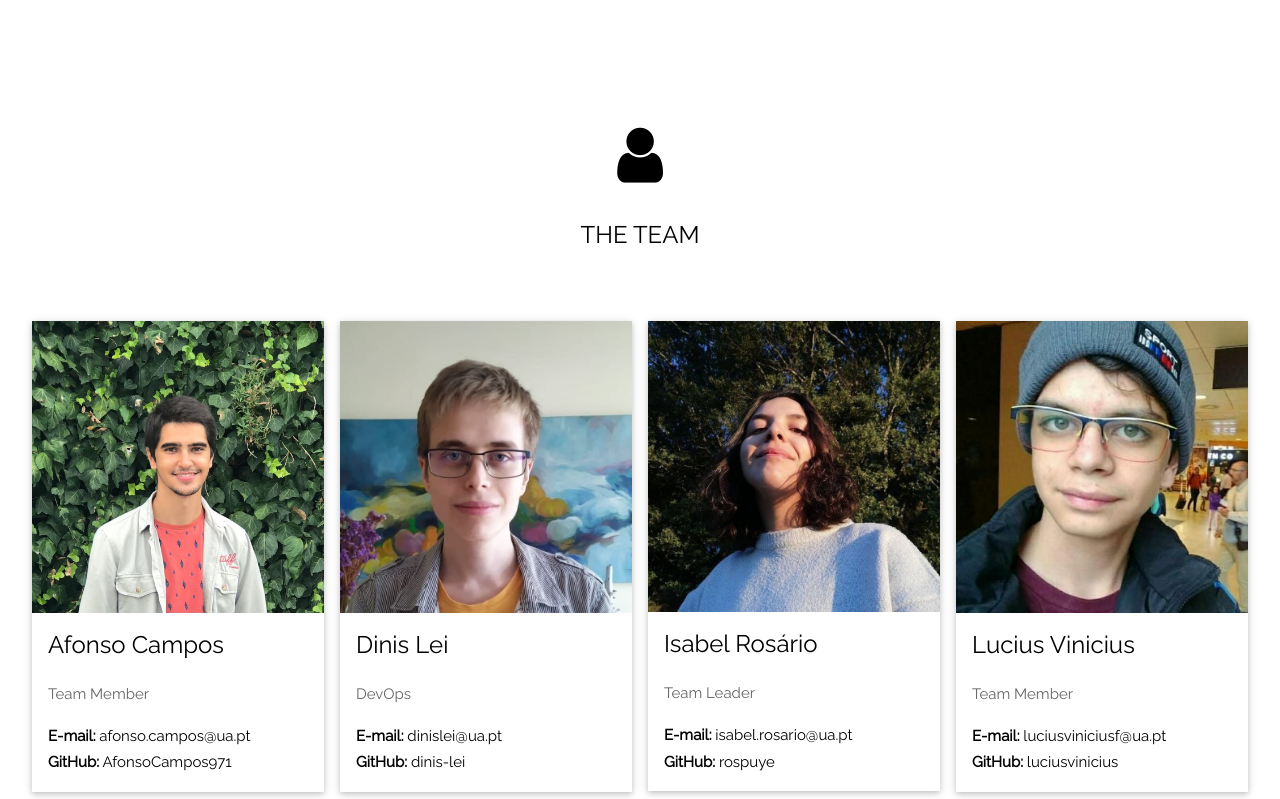
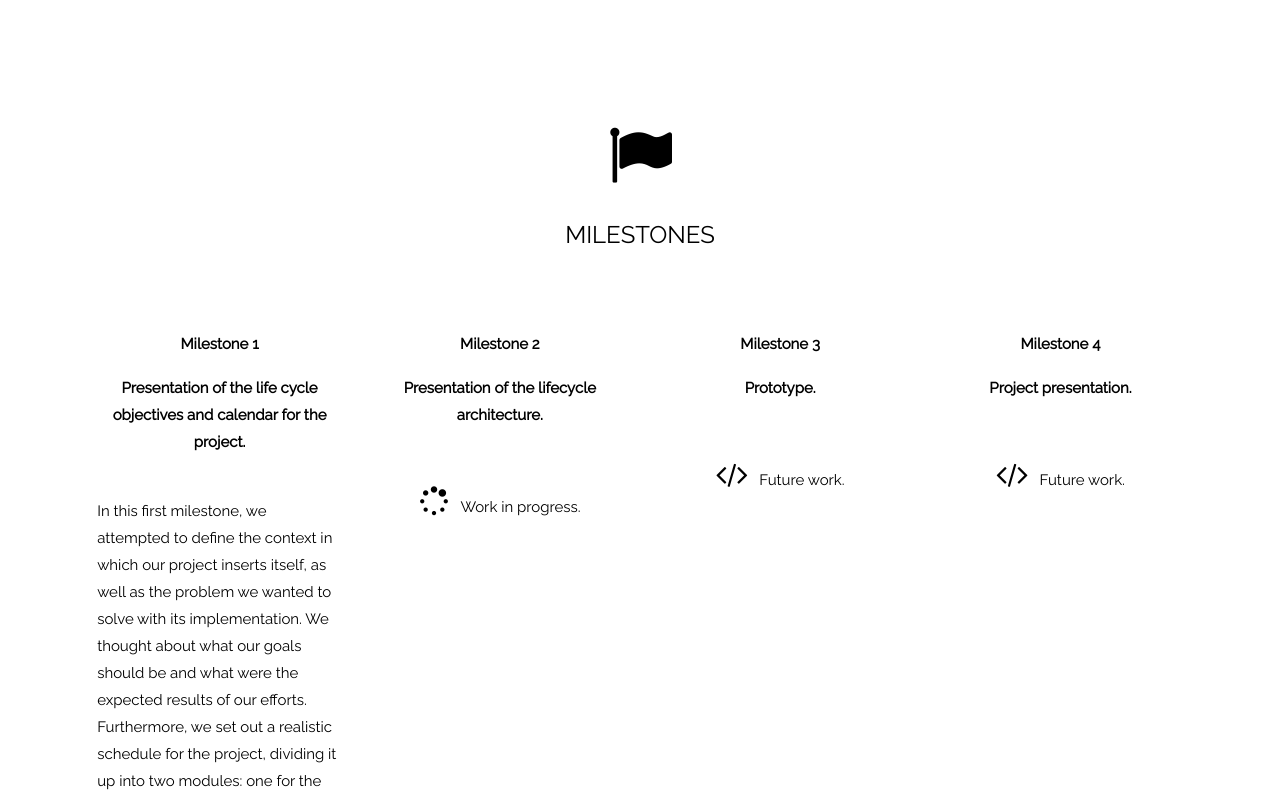
Before and after one commit to rospuye/rospuye.github.io, a plain HTML site: page index.html in a window 1280 px wide. Shown: the part 1560-2359 px from the top of the page. Drawn offline with nearby package versions, Linux system fonts and the light colour scheme.

Commit message:
presentation website updated

```diff
--- a/index.html
+++ b/index.html
@@ -39,6 +39,16 @@ h1 {
   text-shadow: 5px 5px #000000;
 }
 
+table {
+  table-layout: fixed ;
+  width: 100% ;
+}
+td {
+  width: 25% ;
+  vertical-align: top;
+  padding: 0 1.5%;
+}
+
 </style>
 </head>
 <body>
@@ -49,8 +59,12 @@ h1 {
     <a href="#home" class="w3-bar-item w3-button w3-wide">COMMENTATOR</a>
     <!-- Right-sided navbar links -->
     <div class="w3-right w3-hide-small">
+
       <a href="#about" class="w3-bar-item w3-button"><i class="fa fa-desktop"></i> ABOUT</a>
+      <a href="#milestones" class="w3-bar-item w3-button"><i class="fa fa-flag"></i> MILESTONES</a>
+      <a href="https://github.com/rospuye/PI21-22_ComentadorFutebol" target="_blank" class="w3-bar-item w3-button"><i class="fa fa-github"></i> CODE REPOSITORY</a>
       <a href="#team" class="w3-bar-item w3-button"><i class="fa fa-user"></i> TEAM</a>
+
       <!-- <a href="#work" class="w3-bar-item w3-button"><i class="fa fa-th"></i> WORK</a>
       <a href="#pricing" class="w3-bar-item w3-button"><i class="fa fa-usd"></i> PRICING</a>
       <a href="#contact" class="w3-bar-item w3-button"><i class="fa fa-envelope"></i> CONTACT</a> -->
@@ -67,6 +81,7 @@ h1 {
 <nav class="w3-sidebar w3-bar-block w3-black w3-card w3-animate-left w3-hide-medium w3-hide-large" style="display:none" id="mySidebar">
   <a href="javascript:void(0)" onclick="w3_close()" class="w3-bar-item w3-button w3-large w3-padding-16">Close ×</a>
   <a href="#about" onclick="w3_close()" class="w3-bar-item w3-button">ABOUT</a>
+  <a href="#milestones" onclick="w3_close()" class="w3-bar-item w3-button">MILESTONES</a>
   <a href="#team" onclick="w3_close()" class="w3-bar-item w3-button">TEAM</a>
   <!-- <a href="#work" onclick="w3_close()" class="w3-bar-item w3-button">WORK</a>
   <a href="#pricing" onclick="w3_close()" class="w3-bar-item w3-button">PRICING</a>
@@ -96,6 +111,59 @@ h1 {
   <div style="display: flex; justify-content: center;"><i class="fa fa-desktop w3-margin-bottom w3-jumbo w3-center"></i></div>
   <h3 class="w3-center">ABOUT THE PROJECT</h3>
   <p class="w3-center w3-large" style="width: 60%; margin: auto;">The goal of this project is the development of an automatic system for natural language commentary of robotic (or human) football games. Using this low level information (such as player and ball positions), which is available through Simulation League and can be sourced from footage by the Medium-Sized Robot League or from human football footage, the system must generate higher level information, recognizing ball passes, penalty kicks, play opportunities, counter-attacks and other football events, as well as analyse the general state of the game by estimating ball possession, team formations, preferencial attack/defence zones, success rates, territorial domain, among others. This information must be used to generate an interesting and appealing commentary in real time and using natural language. The commentary to be generated might eventually be parameterizable, for example, in terms of emotion or commentary partiality.</p>
+</div>
+
+<!-- Milestones Section -->
+<div class="w3-container" style="padding:128px 16px" id="milestones">
+  <div style="display: flex; justify-content: center;"><i class="fa fa-flag w3-margin-bottom w3-jumbo w3-center"></i></div>
+  <h3 class="w3-center">MILESTONES</h3>
+
+  <div style="display: flex; justify-content: center;">
+    <table style="width:100%; margin-top: 5%; margin-inline: 5%;">
+      <thead>
+        <tr>
+          <td style="text-align:center"><b>Milestone 1</b></td>
+          <td style="text-align:center"><b>Milestone 2</b></td>
+          <td style="text-align:center"><b>Milestone 3</b></td>
+          <td style="text-align:center"><b>Milestone 4</b></td>
+        </tr>
+      </thead>
+      <tbody>
+        <tr>
+          <td>
+            <p style="text-align:center"><b>Presentation of the life cycle objectives and calendar for the project.</b></p>
+            <br>In this first milestone, we attempted to define the context in which
+            our project inserts itself, as well as the problem we wanted to solve
+            with its implementation. We thought about what our goals should be and
+            what were the expected results of our efforts.
+            <br>Furthermore, we set out a realistic schedule for the project, dividing
+            it up into two modules: one for the basic functionality of the automatic
+            commentator, and one for its voice, emotion and bias elements. We proceeded,
+            then, to establish the various milestones and deliverables we intended to
+            have ready by then, as well as the numerous tasks that compose our project.
+            <br>We ended this phase by pointing to a few ideas that could be interesting
+            to implement in a future opportunity, along with a few links to related work
+            we found in the process of researching the project and, finally, a few ways
+            to get in touch with us and access our code.
+            <br><br><a href="docs/milestone1.pdf" target="_blank"><i class="fa fa-paperclip w3-hover-opacity fa-2x"></i> presentation slides</a>
+          </td>
+          <td>
+            <p style="text-align:center"><b>Presentation of the lifecycle architecture.</b></p>
+            <br><p style="text-align:center"><i class="fa fa-spinner fa-2x"></i> &nbsp;&nbsp;Work in progress.</p>
+          </td>
+          <td>
+            <p style="text-align:center"><b>Prototype.</b></p>
+            <br><p style="text-align:center"><i class="fa fa-code fa-2x"></i> &nbsp;&nbsp;Future work.</p>
+          </td>
+          <td>
+            <p style="text-align:center"><b>Project presentation.</b></p>
+            <br><p style="text-align:center"><i class="fa fa-code fa-2x"></i> &nbsp;&nbsp;Future work.</p>
+          </td>
+        </tr>
+      </tbody>
+    </table>
+  </div>
+
 </div>
 
 <!-- Team Section -->
@@ -161,7 +229,7 @@ h1 {
       </div>
       <div class="w3-col l3 m6 w3-margin-bottom">
         <div class="w3-card">
-          <img src="./img/team/noface.png" alt="Dan" style="width:100%">
+          <img src="./img/team/prof_nuno_lau.jpg" alt="Dan" style="width:100%">
           <div class="w3-container">
             <h3>Prof. Nuno Lau</h3>
             <p class="w3-opacity">Academic Advisor</p>
@@ -173,7 +241,7 @@ h1 {
       </div>
       <div class="w3-col l3 m6 w3-margin-bottom">
         <div class="w3-card">
-          <img src="./img/team/noface.png" alt="Dan" style="width:100%">
+          <img src="./img/team/prof_antonio_teixeira.png" alt="Dan" style="width:100%">
           <div class="w3-container">
             <h3>Prof. António Teixeira</h3>
             <p class="w3-opacity">Academic Advisor</p>
@@ -194,7 +262,7 @@ h1 {
 <footer class="w3-center w3-black w3-padding-64">
   <a href="#home" class="w3-button w3-light-grey"><i class="fa fa-arrow-up w3-margin-right"></i>To the top</a>
   <div class="w3-xlarge w3-section">
-    <a href="https://github.com/rospuye/PI21-22_ComentadorFutebol"><i class="fa fa-github w3-hover-opacity"></i></a>
+    <a href="https://github.com/rospuye/PI21-22_ComentadorFutebol" target="_blank"><i class="fa fa-github w3-hover-opacity"></i></a>
   </div>
 </footer>
 
```
Also changed, not shown: img/team/prof_antonio_teixeira.png (added), img/team/prof_nuno_lau.jpg (added), 1 other file.
